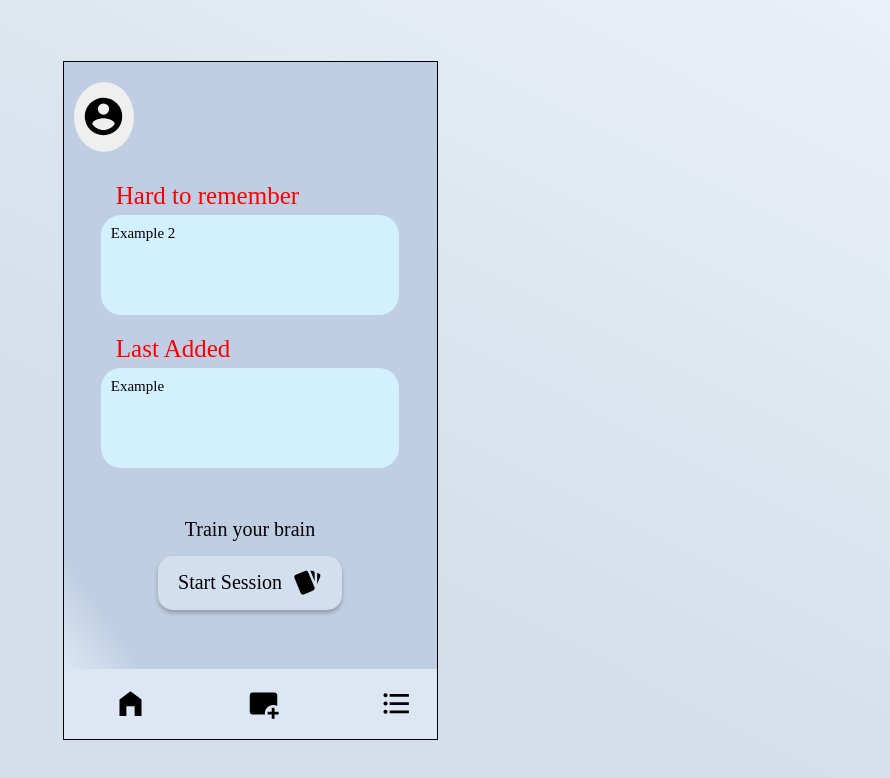
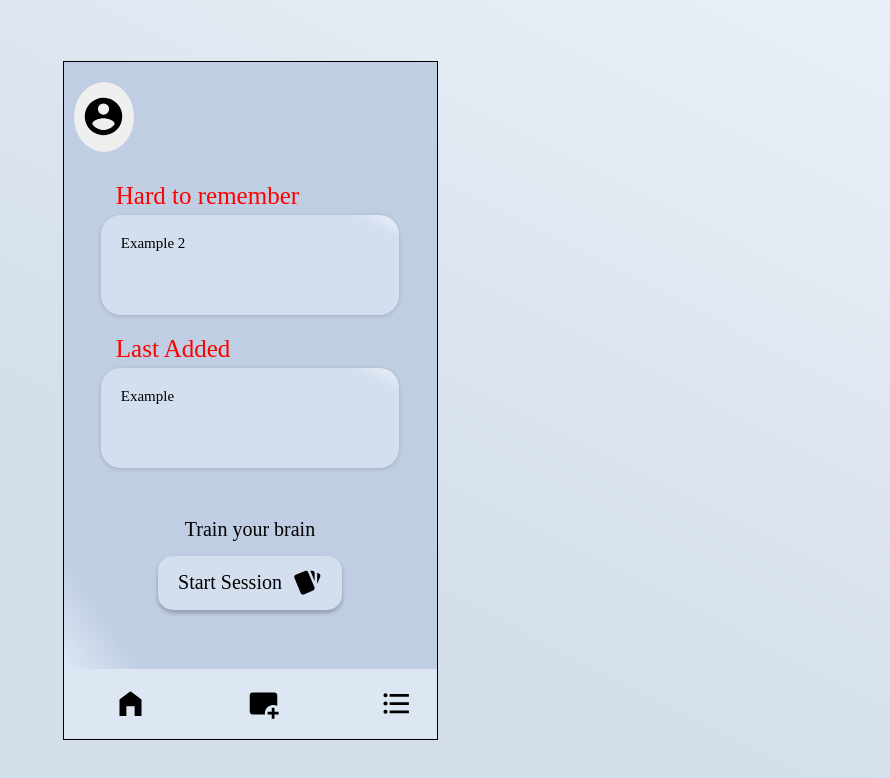
Before and after one commit to j-eick/vocab-dojo, a Next.js app: page / in a window 1280 px wide. Shown: the top 778 px of the page, without its empty margins (390-1280 px from the left). Built offline with nearby package versions, Linux system fonts and the light colour scheme.

Commit message:
beautified backgroundcolor & shadows

```diff
--- a/src/components/Textfield/index.jsx
+++ b/src/components/Textfield/index.jsx
@@ -16,9 +16,18 @@ const StyledTextfield = styled.div`
 		css`
 			width: 100%;
 			height: 100px;
-			padding: 10px;
+			padding: 20px;
+
+			font-size: var(--fontsize_Textfield_text);
+
+			box-shadow: rgba(0, 0, 0, 0.16) 0px 1px 4px;
 
 			border-radius: 20px;
-			background-color: #d3f0ff;
+			background: rgb(237, 243, 251);
+			background: linear-gradient(
+				207deg,
+				rgba(237, 243, 251, 1) 0%,
+				rgba(211, 222, 238, 1) 10%
+			);
 		`}
 `;
```
